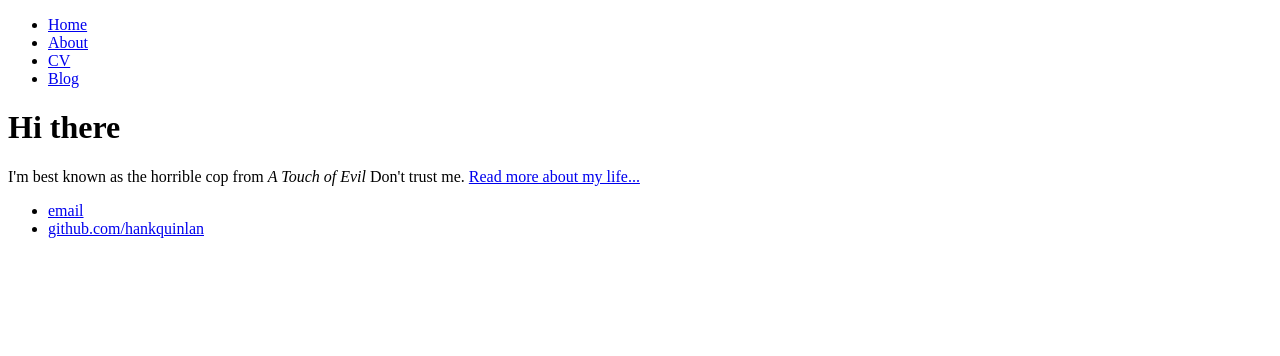
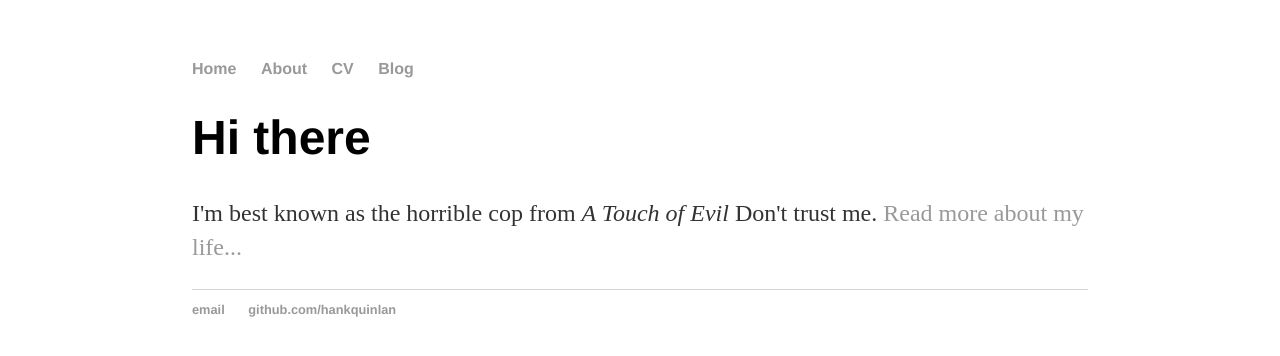
Before and after one commit to bnjmnsbl/bnjmnsbl.github.io, a plain HTML site: page index.html in a window 1280 px wide. Drawn offline with Linux system fonts and the light colour scheme.

Commit message:
link css

```diff
--- a/index.html
+++ b/index.html
@@ -2,6 +2,7 @@
 <html>
 	<head>
 		<title>Hank Quinlan, Horrible Cop</title>
+		<link rel="stylesheet type="text/css" href="/css/main.css">
 	</head>
 	<body>
 		<nav>
```
